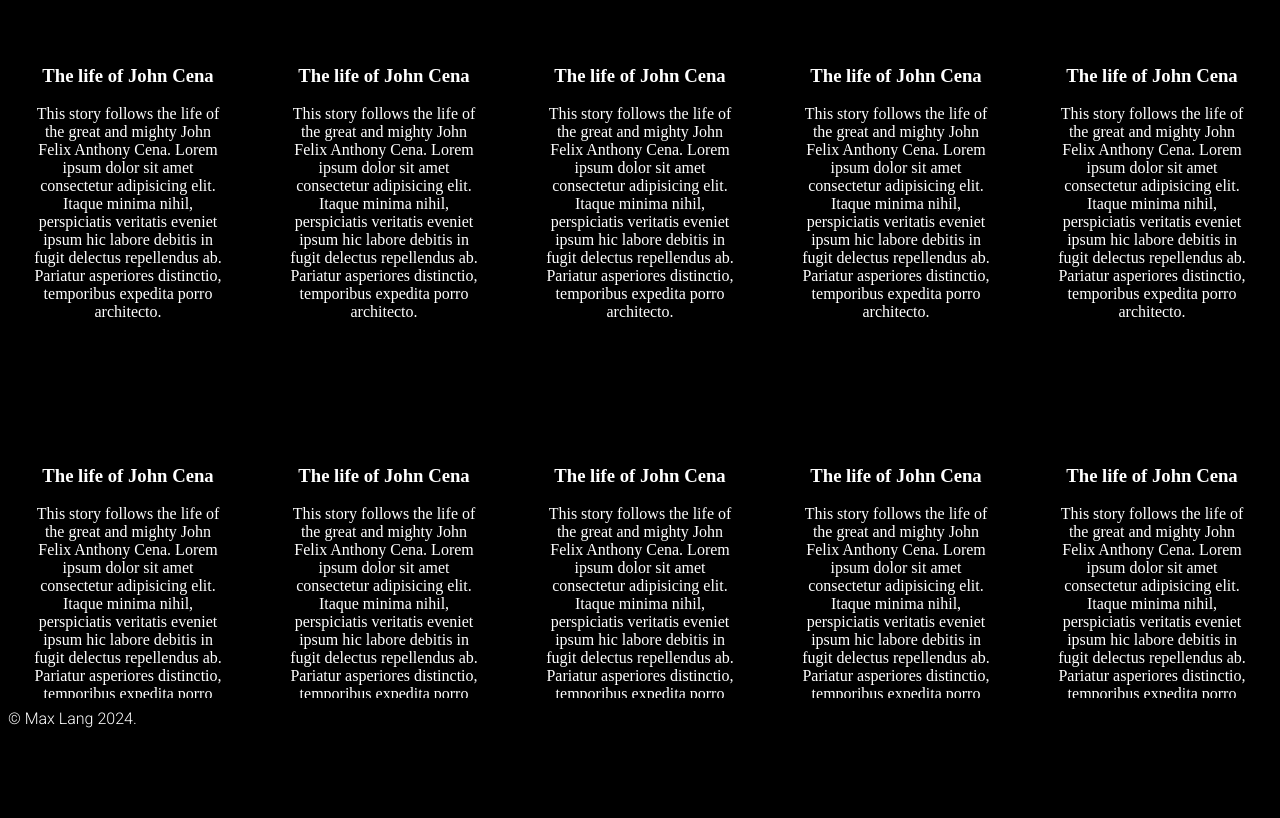
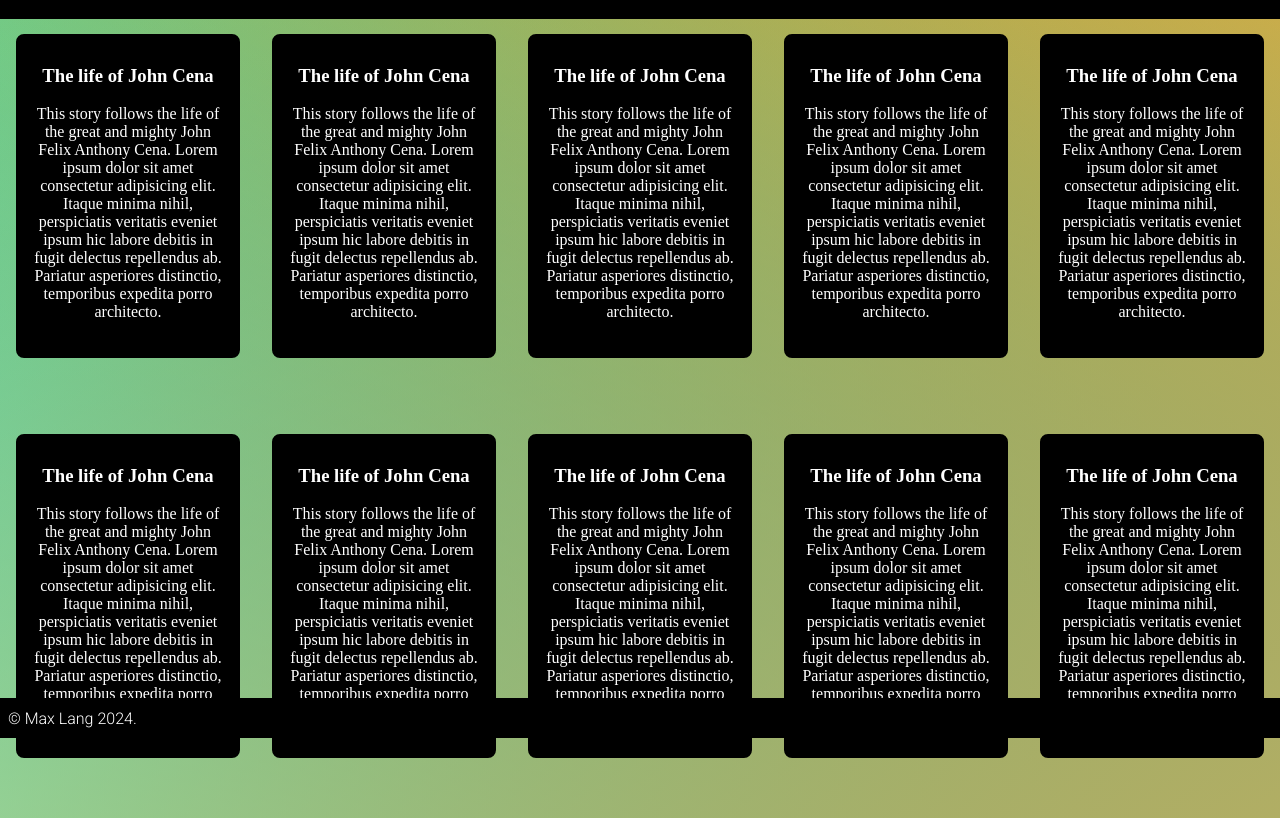
Before and after one commit to kit-solent/vault, a plain HTML site: page index.html in a window 1280 px wide. Shown: the part 62-880 px from the top of the page. Drawn offline with Linux system fonts and the light colour scheme.

Commit message:
SaveBot commit at 2024-07-22 12:39:25

```diff
--- a/script.js
+++ b/script.js
@@ -135,5 +135,5 @@ function next_gradient(gradient=null) {
     }
 }
 
-//next_gradient();
-//setInterval(next_gradient,2000);
+next_gradient();
+setInterval(next_gradient,2000);
--- a/style.css
+++ b/style.css
@@ -83,6 +83,7 @@ footer {
 }
 
 .background-primary {
+    z-index: -2;
     overflow: auto;
     /*border-radius: 25px;*/
     opacity: 1.0;
@@ -98,6 +99,7 @@ footer {
 }
 
 .background-secondary {
+    z-index: -1;
     overflow: auto;
     border-radius: 2500px;
     opacity: var(--background-secondary-opacity,0.0);
```
